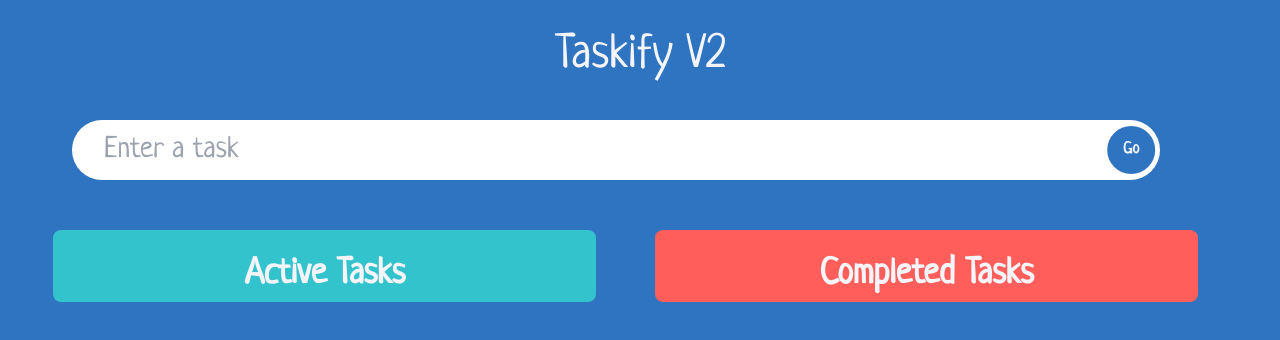
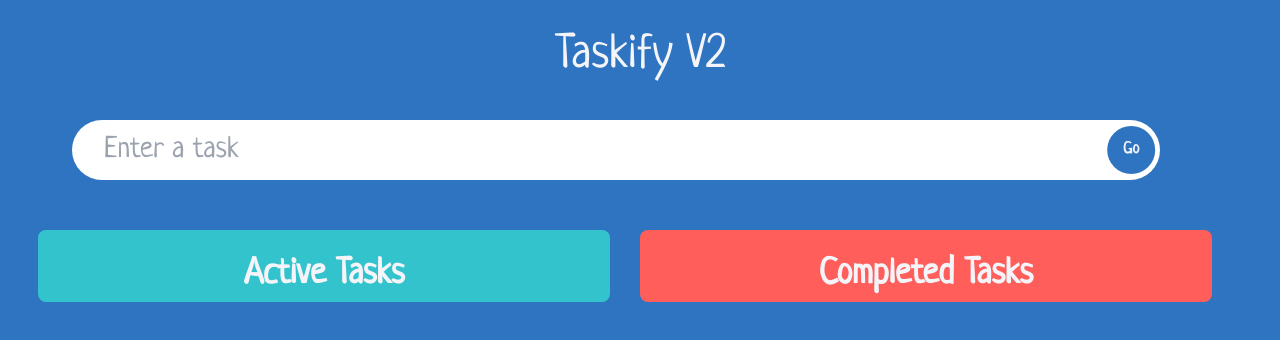
Before and after one commit to khajornritdacha/taskify-v2, a React (Vite) app: page / in a window 1280 px wide. Shown: the top 340 px of the page. Built offline with nearby package versions, Linux system fonts and the light colour scheme.

Commit message:
refactor(index.css): use @layer to apply class

```diff
--- a/src/index.css
+++ b/src/index.css
@@ -7,10 +7,8 @@
     src: url('./assets/fonts/Neucha-Regular.ttf');
 }
 
-.container {
-    display: flex;
-    width: 95%;
-    margin-top: 10px;
-    justify-content: space-between;
-    align-items: flex-start;
+@layer {
+    .container {
+        @apply flex w-[95%] mt-[10px] justify-between items-start;
+    }
 }
```
